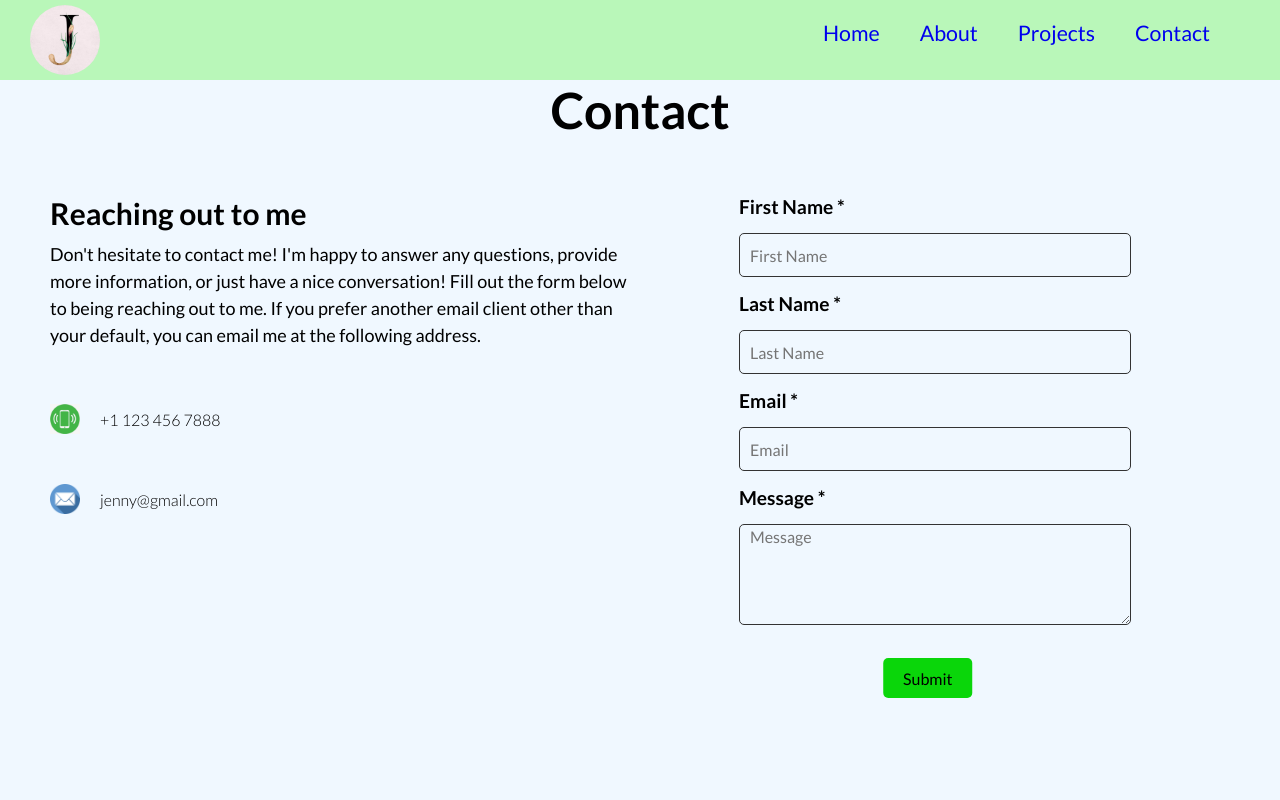
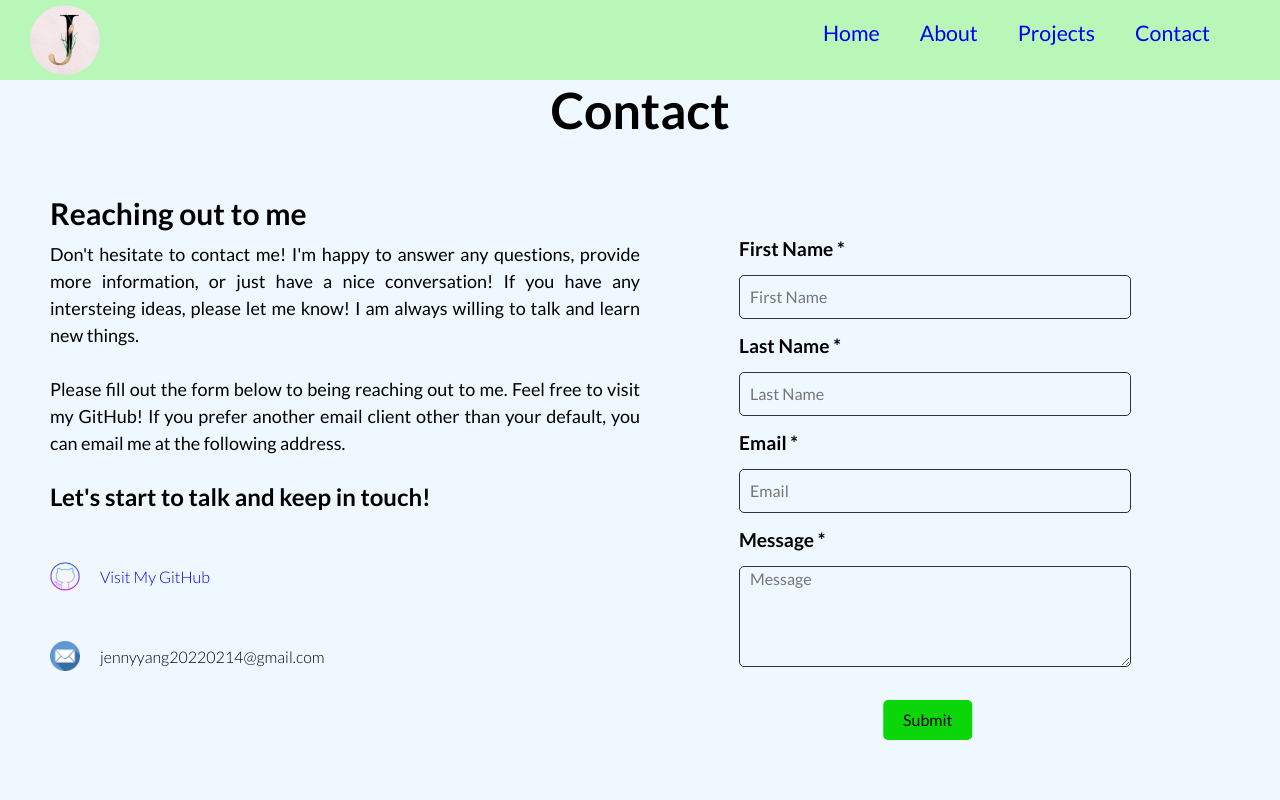
Before and after one commit to Jenny019/My-Portfolio, a React (Create React App) app: page /contact in a window 1280 px wide. Shown: the top 800 px of the page. Built offline with nearby package versions, Linux system fonts and the light colour scheme.

Commit message:
fix contact content

```diff
--- a/src/components/contact/Contact.css
+++ b/src/components/contact/Contact.css
@@ -36,6 +36,11 @@
   font-size: 18px;
   padding: 5px 0;
   line-height: 1.5em;
+  text-align: justify;
+}
+
+.c-sub-text {
+  margin-top: 20px;
 }
 
 .c-info-item {
@@ -51,6 +56,16 @@
   height: 30px;
   margin-right: 20px;
 }
+
+.link {
+  text-decoration: none;
+  cursor: pointer;
+}
+
+.link:hover {
+  text-decoration: underline;
+}
+
 
 .form {
   margin-left: 80px;
--- a/src/components/contact/Contact.js
+++ b/src/components/contact/Contact.js
@@ -1,5 +1,6 @@
 import React from 'react';
 import Phone from '../../images/phone.png';
+import Github from '../../images/github.png';
 import Email from '../../images/email.png';
 // import Address from '../../images/address.png';
 import './Contact.css';
@@ -13,13 +14,18 @@ const Contact = () => {
       <div className='c-container'>
         <div className='c-left'>
           <h3 className='c-title'>Reaching out to me</h3>
-          <p className='c-text'>Don't hesitate to contact me! I'm happy to answer any questions, provide more information, or just have a nice conversation! Fill out the form below to being reaching out to me. If you prefer another email client other than your default, you can email me at the following address.</p>
+          <p className='c-text'>Don't hesitate to contact me! I'm happy to answer any questions, provide more information, or just have a nice conversation! If you have any intersteing ideas, please let me know! I am always willing to talk and learn new things.
+          <br />
+          <br />
+          Please fill out the form below to being reaching out to me. Feel free to visit my GitHub! If you prefer another email client other than your default, you can email me at the following address.</p>
+          <h2 className='c-sub-text'>Let's start to talk and keep in touch!</h2>
           <div className='c-info'>
             <div className='c-info-item'>
-              <img src={Phone} alt='phone' className='c-icon' /> +1 123 456 7888
+              <img src={Github} alt='Github' className='c-icon' />
+              <a href='https://github.com/Jenny019' target='_blank' className='link'>Visit My GitHub</a>
             </div>
             <div className='c-info-item'>
-              <img src={Email} alt='email' className='c-icon' /> jenny@gmail.com
+              <img src={Email} alt='email' className='c-icon' /> jennyyang20220214@gmail.com
             </div>
             {/* <div className='c-info-item'>
               <img src={Address} alt='address' className='c-icon' /> 123 Main Street, Glen Burnine, MD, 21061
```
Also changed, not shown: src/images/github.png (added), 1 other file (tests, documents, lock files or other folders).
